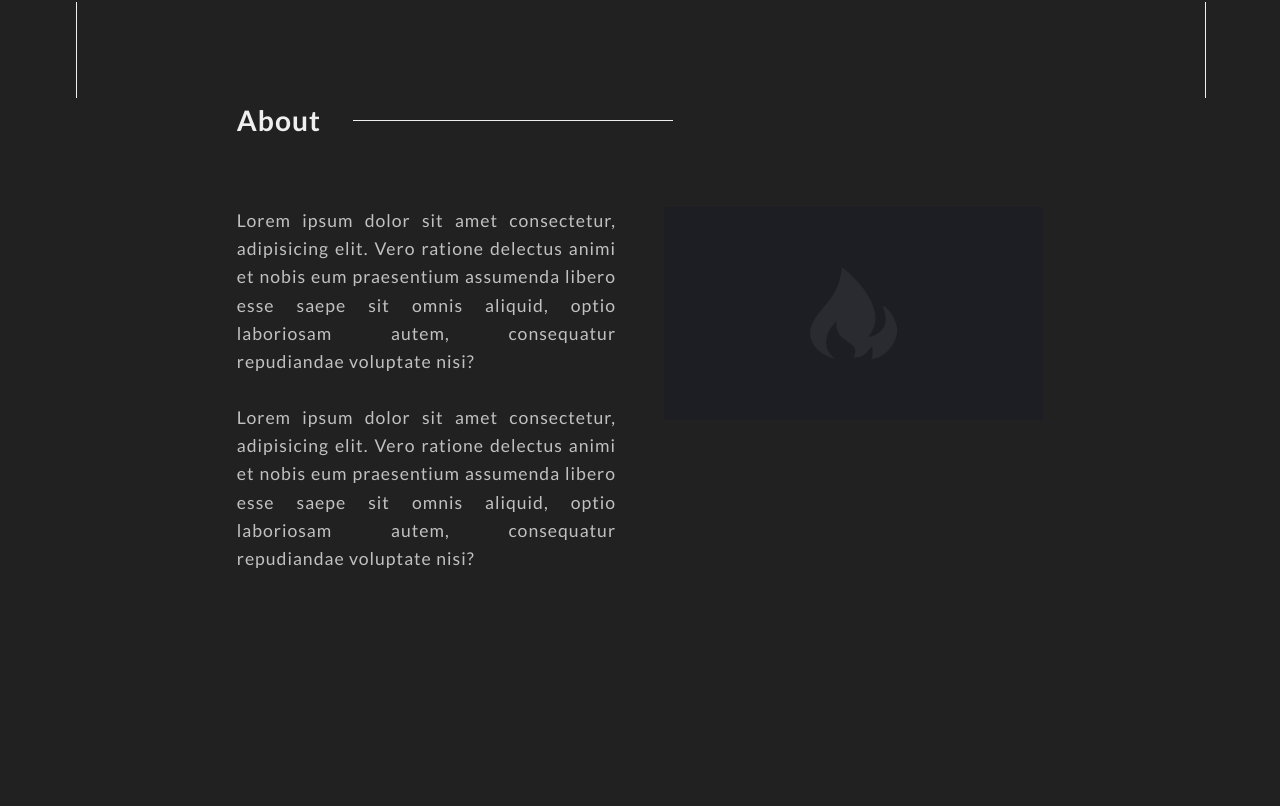
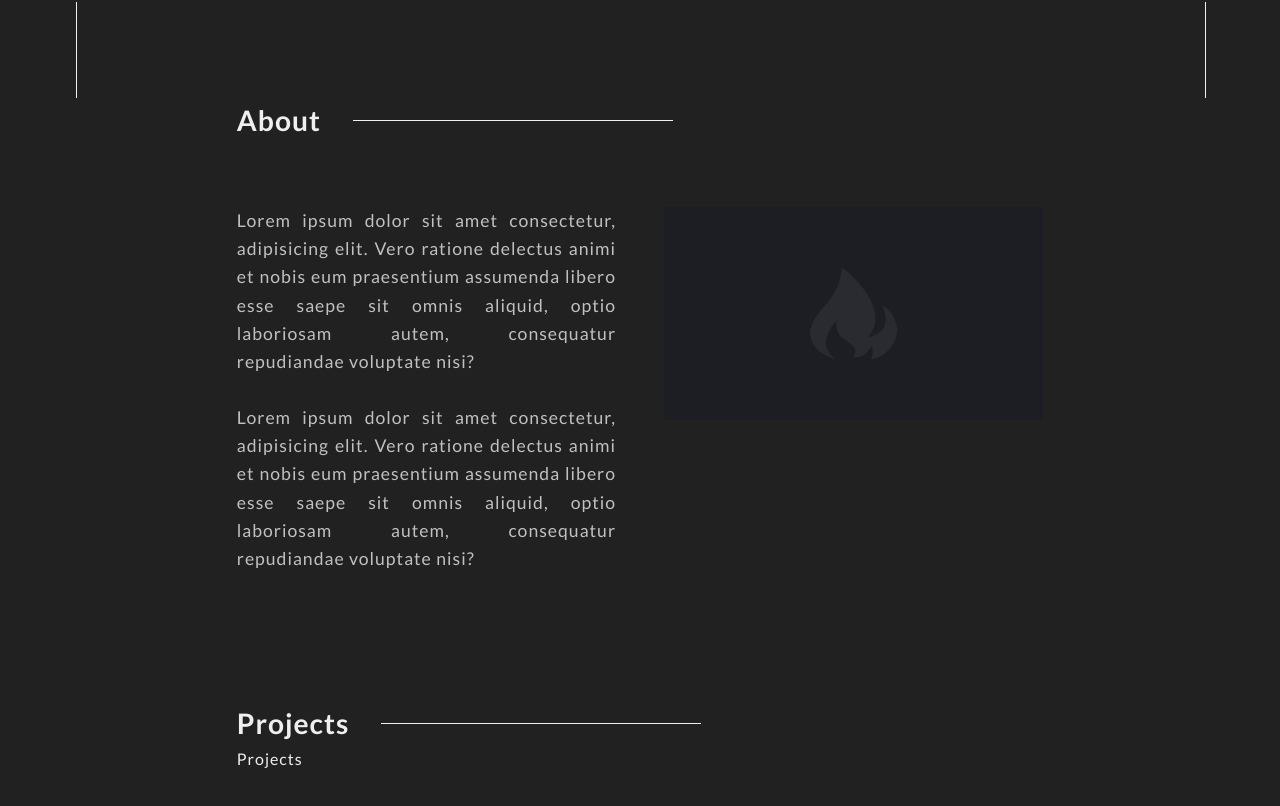
Before and after one commit to CaiqueMorales20/portfolio, a React (Vite) app: page / in a window 1280 px wide. Shown: the part 702-1508 px from the top of the page. Before the commit the page ends 1403 px from the top, so only its background shows below. Built offline with nearby package versions, Linux system fonts and the light colour scheme.

Commit message:
:sparkles: feat: About

```diff
--- /dev/null
+++ b/src/screens/HomePage/components/Projects/Projects.tsx
@@ -0,0 +1,12 @@
+import { Content, SectionTitle } from "../../../../GlobalStyle";
+
+// Functional Component
+export const Projects = () => {
+	// Rendering
+	return (
+		<Content>
+			<SectionTitle>Projects</SectionTitle>
+			<p>Projects</p>
+		</Content>
+	);
+};
--- a/src/screens/HomePage/index.tsx
+++ b/src/screens/HomePage/index.tsx
@@ -1,6 +1,7 @@
 // Imported Components
 import { About } from "./components/About";
 import { Hero } from "./components/Hero";
+import { Projects } from "./components/Projects/Projects";
 
 // Functional Component
 export const HomePage = () => {
@@ -9,6 +10,7 @@ export const HomePage = () => {
 		<>
 			<Hero />
 			<About />
+			<Projects />
 		</>
 	);
 };
```
